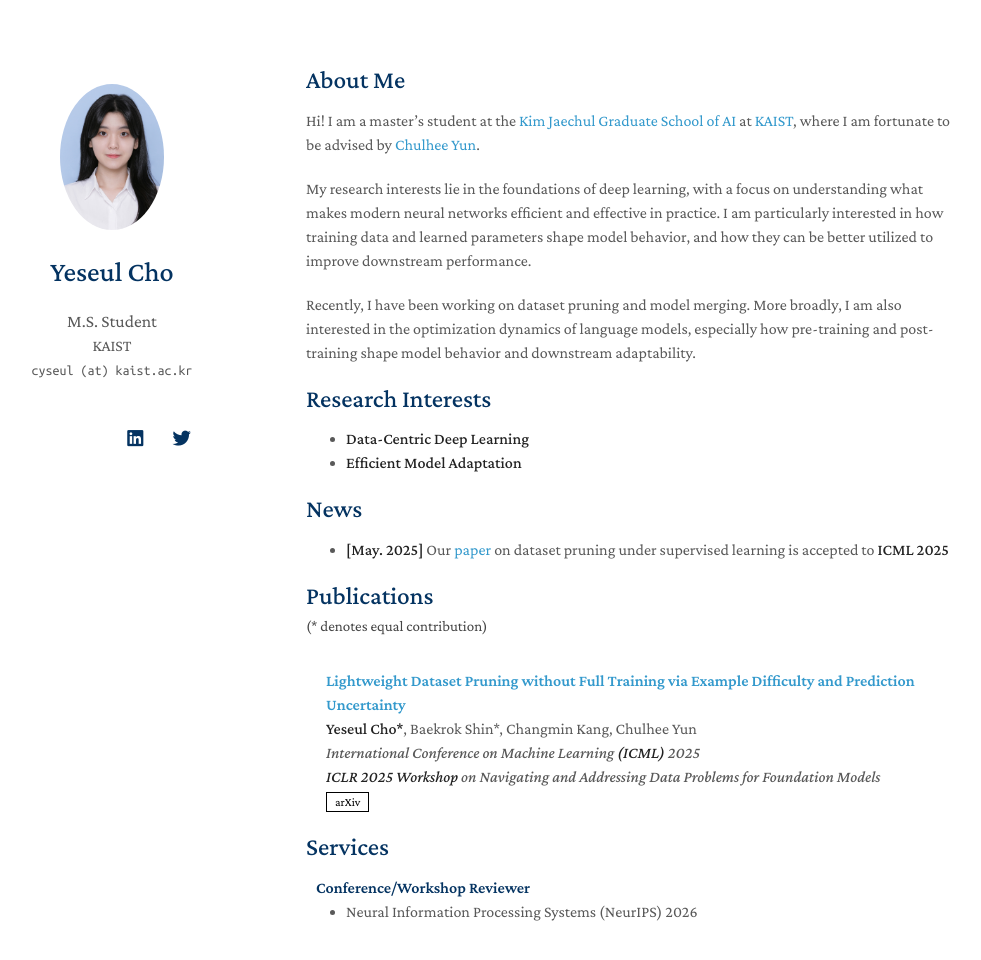
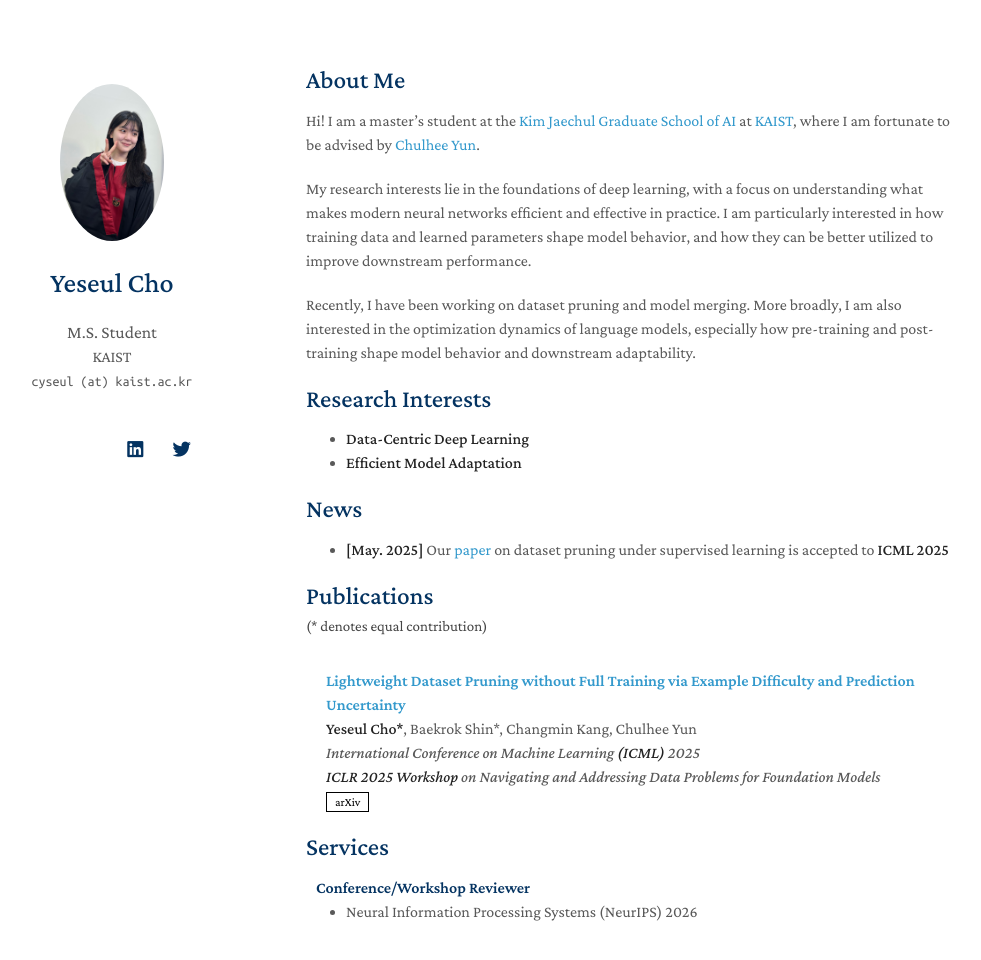
Before and after one commit to cyseul/cyseul.github.io, a Jekyll site: the page built from index.md, in a window 1280 px wide and 1003 px high. Shown: the top 960 px of the window, without its empty margins (164-1145 px from the left). Built offline with Jekyll 4.4.1, drawn with Linux system fonts in a browser that asks for light colours; nearby versions of some CDN libraries; a style sheet for code colours, icons or effects is not loaded; our own code applies the rules of GitHub Pages for plain Markdown files.

Commit message:
image updated

```diff
--- a/_config.yml
+++ b/_config.yml
@@ -23,7 +23,7 @@ twitter: https://x.com/cyseull
 
 # Images (e.g., your profile picture and your website's favicon)
 # "favicon" and "favicon_dark" are used for the light and dark modes, respectively.
-avatar: ./assets/img/avatar_2026.jpg
+avatar: ./assets/img/avatar.jpg
 favicon: ./assets/img/icon.png
 favicon_dark: ./assets/img/icon.png
 
```
Also changed, not shown: assets/img/1.JPG (added), assets/img/avatar.jpg (added), assets/img/avatar_0.jpg (renamed from assets/img/avatar_2026.jpg).
